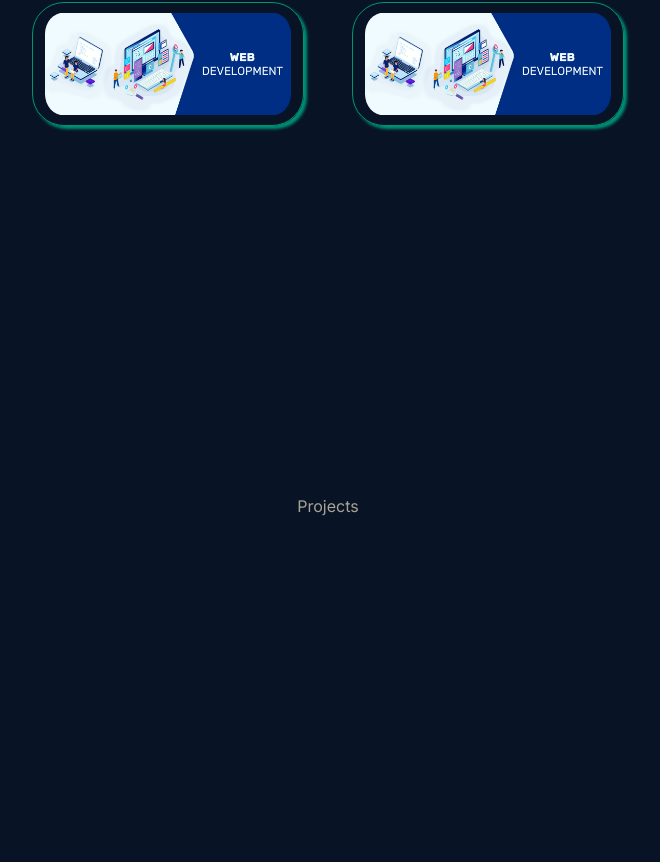
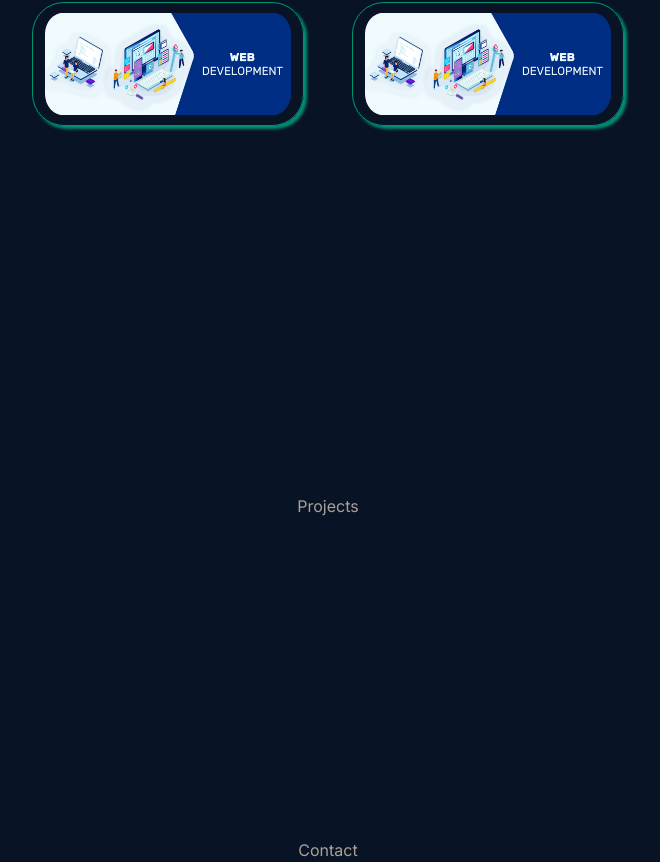
Before and after one commit to MateuszS0/Portfolio_Next.js-WIP, a Next.js app in the folder portfolio_nextjs/: page / in a window 1280 px wide. Shown: the part 529-1391 px from the top of the page, without its empty margins (312-972 px from the left). Before the commit the page ends 1367 px from the top, so only its background shows below. Built offline with nearby package versions, Linux system fonts and the light colour scheme.

Commit message:
feat: contact component

```diff
--- a/portfolio_nextjs/app/page.tsx
+++ b/portfolio_nextjs/app/page.tsx
@@ -2,6 +2,7 @@ import Header from "@/components/Header/header";
 import Navbar from "@/components/Navbar/navbar";
 import Skills from "@/components/Skills/skills";
 import Projects from "@/components/Projects/projects";
+import Contact from "@/components/Contact/contact";
 export default function Home() {
   return (
     <div className="main-wrapper">
@@ -9,6 +10,7 @@ export default function Home() {
       <Header/>
       <Skills/>
       <Projects/>
+      <Contact/>
     </div>
   );
 }
--- /dev/null
+++ b/portfolio_nextjs/components/Contact/contact.tsx
@@ -0,0 +1,7 @@
+const Contact = () => {
+    return (
+        <div className="contact-wrapper flex justify-center">Contact</div>
+
+    )
+}
+export default Contact
```
